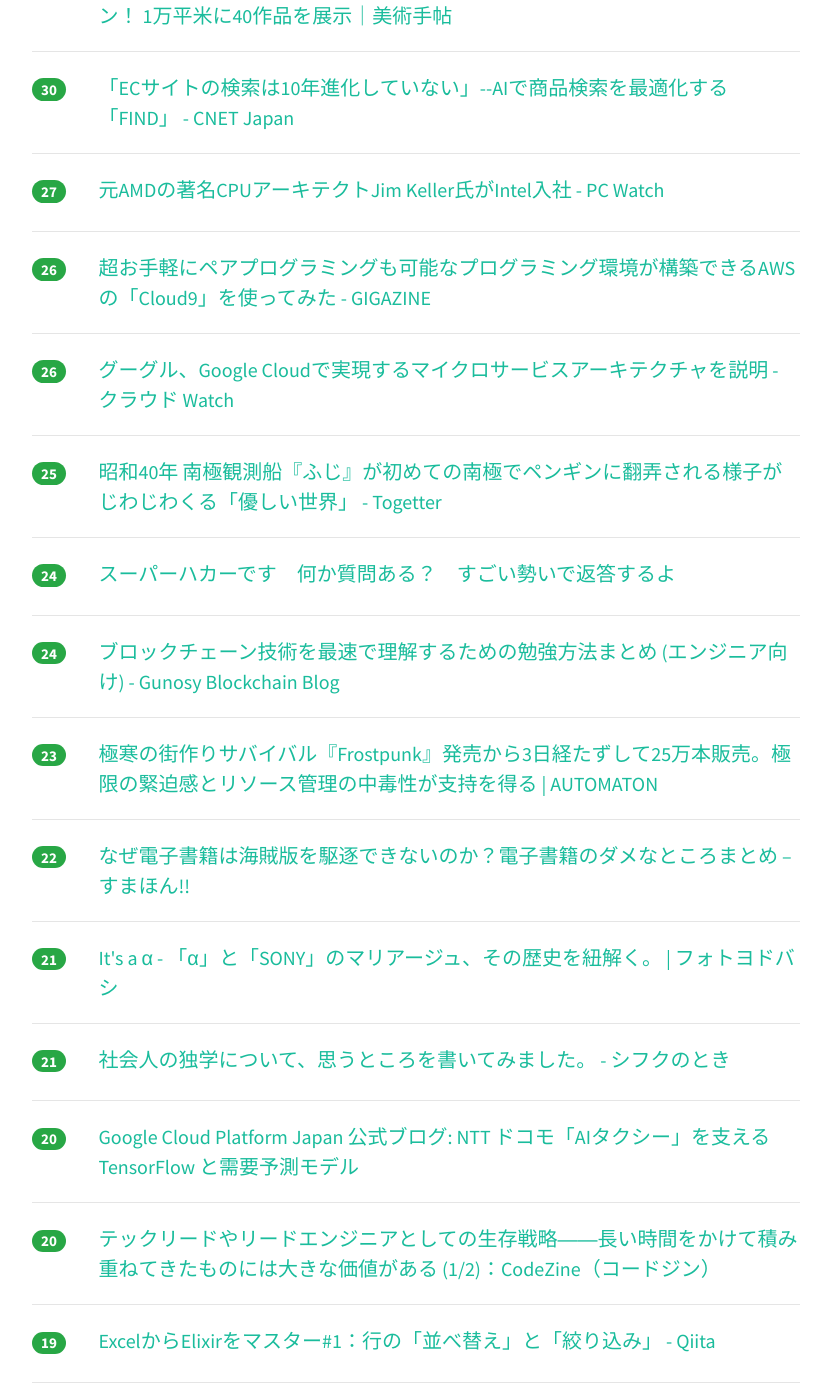
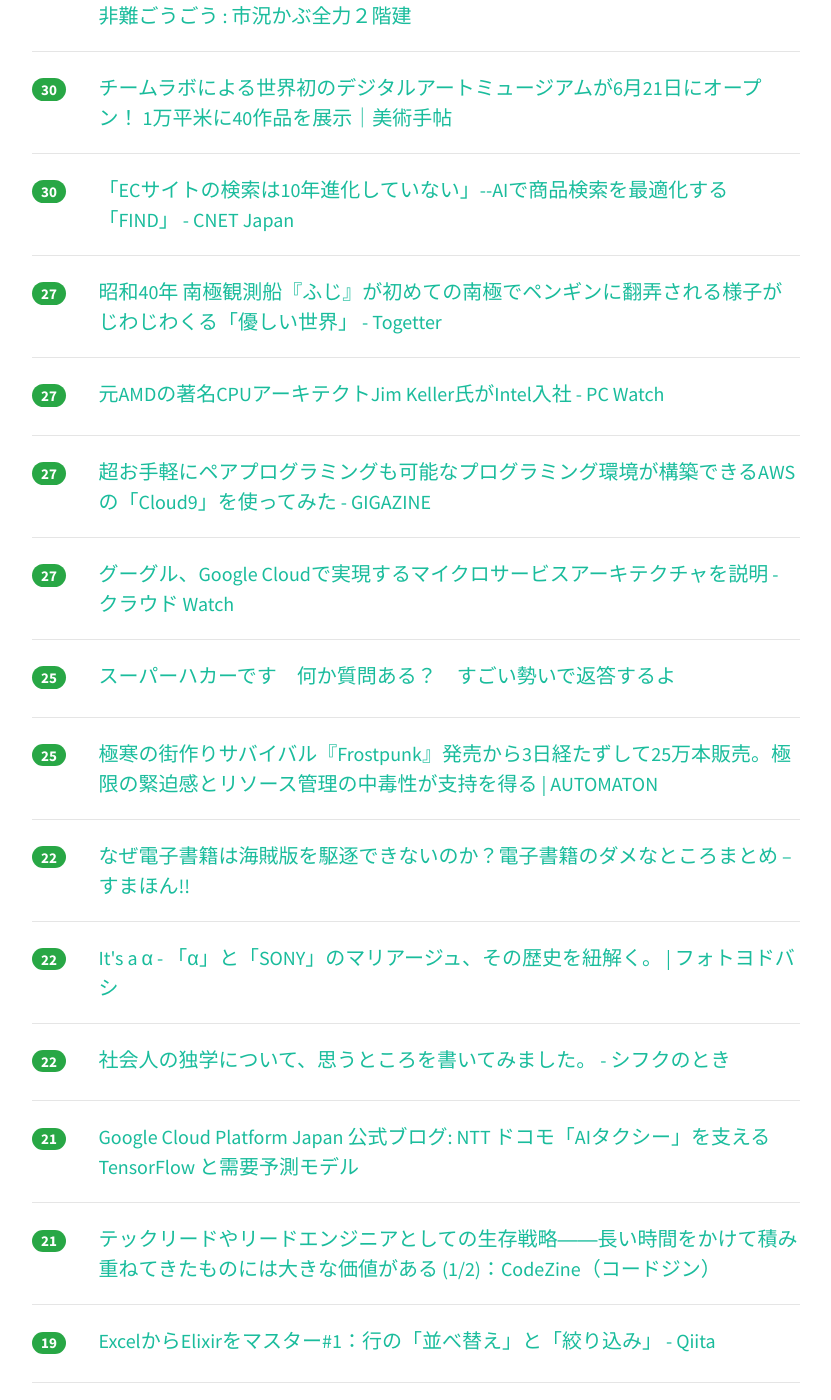
Before and after one commit to yatta47/hatena-matome-site, a Jekyll site: the page built from _posts/2018-04-28-hatena.md, in a window 1280 px wide and 1400 px high, scrolled down 1677 px. Shown: the whole window, without its empty margins (224-1055 px from the left). Built offline with Jekyll 4.4.1, drawn with Linux system fonts in a browser that asks for light colours; nearby versions of some CDN libraries; some of the changed text lies outside the part shown.

Commit message:
Updated 2018-04-28

```diff
--- a/_posts/2018-04-28-hatena.md
+++ b/_posts/2018-04-28-hatena.md
@@ -1,44 +1,44 @@
 ---
 layout: post
 title:  "2018-04-28 はてぶIT"
-date:   2018-04-28 20:01:31
+date:   2018-04-28 21:02:40
 tags: [it-hotentry]
 ---
-48 件のデータあり
+50 件のデータあり
 
 <hr><div class="row">
-<div class="col-1"><span class="badge badge-pill badge-success h2">210</span></div>
+<div class="col-1"><span class="badge badge-pill badge-success h2">218</span></div>
 <div class="col-11"><a href='http://www.beams.co.jp/company/information/detail/229' target='_blank'>＜BEAMS HEART＞＜BEAMS mini＞プリントTシャツ 販売中止及び商品回収のお知らせ | BEAMS</a></div>
 </div>
 <hr>
 <div class="row">
-<div class="col-1"><span class="badge badge-pill badge-success h2">186</span></div>
+<div class="col-1"><span class="badge badge-pill badge-success h2">190</span></div>
 <div class="col-11"><a href='https://gigazine.net/news/20180427-switch-prevent-downgrade-blowing-fuses/' target='_blank'>Nintendo Switchはデバイスを物理的に変更することでシステムソフトウェアのダウングレードを防いでいる - GIGAZINE</a></div>
 </div>
 <hr>
 <div class="row">
-<div class="col-1"><span class="badge badge-pill badge-success h2">118</span></div>
+<div class="col-1"><span class="badge badge-pill badge-success h2">166</span></div>
 <div class="col-11"><a href='https://note.mu/sakamichiyuki/n/ne7a1764119a9' target='_blank'>娯楽を超えたデザイン （UI Crunch #13 娯楽のUI イベントレポート）｜のっち Ryosuke Inoue｜note</a></div>
 </div>
 <hr>
 <div class="row">
-<div class="col-1"><span class="badge badge-pill badge-success h2">114</span></div>
+<div class="col-1"><span class="badge badge-pill badge-success h2">123</span></div>
 <div class="col-11"><a href='http://www.itmedia.co.jp/pcuser/articles/1804/28/news016.html' target='_blank'>Windows 10大型アップデート「April 2018 Update」発表　4月30日に配信開始 - ITmedia PC USER</a></div>
 </div>
 <hr>
 <div class="row">
-<div class="col-1"><span class="badge badge-pill badge-success h2">74</span></div>
+<div class="col-1"><span class="badge badge-pill badge-success h2">94</span></div>
 <div class="col-11"><a href='http://deeplearning.hatenablog.com/entry/unsupervised_machine_translation' target='_blank'>教師なし学習は機械翻訳に魔法をかけるか？ - ディープラーニングブログ</a></div>
 </div>
 <hr>
 <div class="row">
-<div class="col-1"><span class="badge badge-pill badge-success h2">51</span></div>
-<div class="col-11"><a href='https://www.slideshare.net/ShunNukui/ss-94997937' target='_blank'>レコメンドエンジン作成コンテストの勝ち方</a></div>
+<div class="col-1"><span class="badge badge-pill badge-success h2">54</span></div>
+<div class="col-11"><a href='https://www.orefolder.net/blog/2018/04/mineo-data-optimization/' target='_blank'>mineoが通信の最適化を始めたのでMVNO14社21枚のSIMで通信の最適化がされているか試してみた | orefolder.net</a></div>
 </div>
 <hr>
 <div class="row">
-<div class="col-1"><span class="badge badge-pill badge-success h2">45</span></div>
-<div class="col-11"><a href='https://www.orefolder.net/blog/2018/04/mineo-data-optimization/' target='_blank'>mineoが通信の最適化を始めたのでMVNO14社21枚のSIMで通信の最適化がされているか試してみた | orefolder.net</a></div>
+<div class="col-1"><span class="badge badge-pill badge-success h2">54</span></div>
+<div class="col-11"><a href='https://www.slideshare.net/ShunNukui/ss-94997937' target='_blank'>レコメンドエンジン作成コンテストの勝ち方</a></div>
 </div>
 <hr>
 <div class="row">
@@ -47,12 +47,17 @@ tags: [it-hotentry]
 </div>
 <hr>
 <div class="row">
-<div class="col-1"><span class="badge badge-pill badge-success h2">41</span></div>
+<div class="col-1"><span class="badge badge-pill badge-success h2">43</span></div>
 <div class="col-11"><a href='https://github.com/cgoldsby/LoginCritter' target='_blank'>GitHub - cgoldsby/LoginCritter: An animated avatar that responds to text field interactions</a></div>
 </div>
 <hr>
 <div class="row">
-<div class="col-1"><span class="badge badge-pill badge-success h2">39</span></div>
+<div class="col-1"><span class="badge badge-pill badge-success h2">43</span></div>
+<div class="col-11"><a href='http://marketing-campus.jp/lecture/noyan/099.html' target='_blank'>SIerが作ったパッケージが“さっぱり売れない”理由 | ノヤン先生のマーケティング講座 | 講座 | マーケティングキャンパス</a></div>
+</div>
+<hr>
+<div class="row">
+<div class="col-1"><span class="badge badge-pill badge-success h2">40</span></div>
 <div class="col-11"><a href='https://togetter.com/li/1222023' target='_blank'>なんだこの写真…オーストラリアのビーチではイヌがサメ食べてて2匹のヘビがくんずほぐれつしてた - Togetter</a></div>
 </div>
 <hr>
@@ -62,13 +67,13 @@ tags: [it-hotentry]
 </div>
 <hr>
 <div class="row">
-<div class="col-1"><span class="badge badge-pill badge-success h2">36</span></div>
-<div class="col-11"><a href='http://kabumatome.doorblog.jp/archives/65906721.html' target='_blank'>前澤友作のZOZOTOWN、新“ZOZOSUIT”の技術的劣化と外で着づらい水玉化に非難ごうごう : 市況かぶ全力２階建</a></div>
+<div class="col-1"><span class="badge badge-pill badge-success h2">37</span></div>
+<div class="col-11"><a href='http://blockchain.gunosy.io/entry/blockchain-study-summary' target='_blank'>ブロックチェーン技術を最速で理解するための勉強方法まとめ (エンジニア向け) - Gunosy Blockchain Blog</a></div>
 </div>
 <hr>
 <div class="row">
-<div class="col-1"><span class="badge badge-pill badge-success h2">35</span></div>
-<div class="col-11"><a href='http://marketing-campus.jp/lecture/noyan/099.html' target='_blank'>SIerが作ったパッケージが“さっぱり売れない”理由 | ノヤン先生のマーケティング講座 | 講座 | マーケティングキャンパス</a></div>
+<div class="col-1"><span class="badge badge-pill badge-success h2">36</span></div>
+<div class="col-11"><a href='http://kabumatome.doorblog.jp/archives/65906721.html' target='_blank'>前澤友作のZOZOTOWN、新“ZOZOSUIT”の技術的劣化と外で着づらい水玉化に非難ごうごう : 市況かぶ全力２階建</a></div>
 </div>
 <hr>
 <div class="row">
@@ -83,36 +88,31 @@ tags: [it-hotentry]
 <hr>
 <div class="row">
 <div class="col-1"><span class="badge badge-pill badge-success h2">27</span></div>
+<div class="col-11"><a href='https://togetter.com/li/1222176' target='_blank'>昭和40年 南極観測船『ふじ』が初めての南極でペンギンに翻弄される様子がじわじわくる「優しい世界」 - Togetter</a></div>
+</div>
+<hr>
+<div class="row">
+<div class="col-1"><span class="badge badge-pill badge-success h2">27</span></div>
 <div class="col-11"><a href='https://pc.watch.impress.co.jp/docs/news/1119519.html' target='_blank'>元AMDの著名CPUアーキテクトJim Keller氏がIntel入社 - PC Watch</a></div>
 </div>
 <hr>
 <div class="row">
-<div class="col-1"><span class="badge badge-pill badge-success h2">26</span></div>
+<div class="col-1"><span class="badge badge-pill badge-success h2">27</span></div>
 <div class="col-11"><a href='https://gigazine.net/news/20180428-cloud9-aws-ide/' target='_blank'>超お手軽にペアプログラミングも可能なプログラミング環境が構築できるAWSの「Cloud9」を使ってみた - GIGAZINE</a></div>
 </div>
 <hr>
 <div class="row">
-<div class="col-1"><span class="badge badge-pill badge-success h2">26</span></div>
+<div class="col-1"><span class="badge badge-pill badge-success h2">27</span></div>
 <div class="col-11"><a href='https://cloud.watch.impress.co.jp/docs/news/1119618.html' target='_blank'>グーグル、Google Cloudで実現するマイクロサービスアーキテクチャを説明 - クラウド Watch</a></div>
 </div>
 <hr>
 <div class="row">
 <div class="col-1"><span class="badge badge-pill badge-success h2">25</span></div>
-<div class="col-11"><a href='https://togetter.com/li/1222176' target='_blank'>昭和40年 南極観測船『ふじ』が初めての南極でペンギンに翻弄される様子がじわじわくる「優しい世界」 - Togetter</a></div>
-</div>
-<hr>
-<div class="row">
-<div class="col-1"><span class="badge badge-pill badge-success h2">24</span></div>
 <div class="col-11"><a href='https://anond.hatelabo.jp/20180428124907' target='_blank'>スーパーハカーです　何か質問ある？　すごい勢いで返答するよ</a></div>
 </div>
 <hr>
 <div class="row">
-<div class="col-1"><span class="badge badge-pill badge-success h2">24</span></div>
-<div class="col-11"><a href='http://blockchain.gunosy.io/entry/blockchain-study-summary' target='_blank'>ブロックチェーン技術を最速で理解するための勉強方法まとめ (エンジニア向け) - Gunosy Blockchain Blog</a></div>
-</div>
-<hr>
-<div class="row">
-<div class="col-1"><span class="badge badge-pill badge-success h2">23</span></div>
+<div class="col-1"><span class="badge badge-pill badge-success h2">25</span></div>
 <div class="col-11"><a href='http://jp.automaton.am/articles/newsjp/20180428-66911/' target='_blank'>極寒の街作りサバイバル『Frostpunk』発売から3日経たずして25万本販売。極限の緊迫感とリソース管理の中毒性が支持を得る | AUTOMATON</a></div>
 </div>
 <hr>
@@ -122,22 +122,22 @@ tags: [it-hotentry]
 </div>
 <hr>
 <div class="row">
-<div class="col-1"><span class="badge badge-pill badge-success h2">21</span></div>
+<div class="col-1"><span class="badge badge-pill badge-success h2">22</span></div>
 <div class="col-11"><a href='http://photo.yodobashi.com/sony/focus/genealogy/' target='_blank'>It's a α - 「α」と「SONY」のマリアージュ、その歴史を紐解く。 | フォトヨドバシ</a></div>
 </div>
 <hr>
 <div class="row">
-<div class="col-1"><span class="badge badge-pill badge-success h2">21</span></div>
+<div class="col-1"><span class="badge badge-pill badge-success h2">22</span></div>
 <div class="col-11"><a href='http://www.shifukunotoki.xyz/entry/2018/04/28/095506' target='_blank'>社会人の独学について、思うところを書いてみました。 - シフクのとき</a></div>
 </div>
 <hr>
 <div class="row">
-<div class="col-1"><span class="badge badge-pill badge-success h2">20</span></div>
+<div class="col-1"><span class="badge badge-pill badge-success h2">21</span></div>
 <div class="col-11"><a href='https://cloudplatform-jp.googleblog.com/2018/04/ntt-docomo-ai-taxi-tensorflow.html' target='_blank'>Google Cloud Platform Japan 公式ブログ: NTT ドコモ「AIタクシー」を支える TensorFlow と需要予測モデル</a></div>
 </div>
 <hr>
 <div class="row">
-<div class="col-1"><span class="badge badge-pill badge-success h2">20</span></div>
+<div class="col-1"><span class="badge badge-pill badge-success h2">21</span></div>
 <div class="col-11"><a href='https://codezine.jp/article/detail/10779' target='_blank'>テックリードやリードエンジニアとしての生存戦略――長い時間をかけて積み重ねてきたものには大きな価値がある (1/2)：CodeZine（コードジン）</a></div>
 </div>
 <hr>
@@ -152,8 +152,18 @@ tags: [it-hotentry]
 </div>
 <hr>
 <div class="row">
+<div class="col-1"><span class="badge badge-pill badge-success h2">19</span></div>
+<div class="col-11"><a href='https://www3.nhk.or.jp/news/html/20180428/k10011421771000.html' target='_blank'>富士フイルムのゼロックス買収提案は差し止め | NHKニュース</a></div>
+</div>
+<hr>
+<div class="row">
 <div class="col-1"><span class="badge badge-pill badge-success h2">18</span></div>
 <div class="col-11"><a href='https://dc.watch.impress.co.jp/docs/news/1119151.html' target='_blank'>タムロン、フルサイズEマウントレンズ「28-75mm F/2.8 Di III RXD」を正式発表 - デジカメ Watch</a></div>
+</div>
+<hr>
+<div class="row">
+<div class="col-1"><span class="badge badge-pill badge-success h2">18</span></div>
+<div class="col-11"><a href='http://gamewalker.link/column/ui-crunch-nintendo-mariomaker/' target='_blank'>マリオメーカーのUI/UXデザイナーが語る「弱点を克服する娯楽UI」の原点とは | 超ゲームウォーカー!</a></div>
 </div>
 <hr>
 <div class="row">
@@ -167,18 +177,23 @@ tags: [it-hotentry]
 </div>
 <hr>
 <div class="row">
-<div class="col-1"><span class="badge badge-pill badge-success h2">17</span></div>
-<div class="col-11"><a href='https://www3.nhk.or.jp/news/html/20180428/k10011421771000.html' target='_blank'>富士フイルムのゼロックス買収提案は差し止め | NHKニュース</a></div>
+<div class="col-1"><span class="badge badge-pill badge-success h2">16</span></div>
+<div class="col-11"><a href='http://twitter.com/intent/user?user_id=71996998' target='_blank'>@ (@) on Twitter</a></div>
 </div>
 <hr>
 <div class="row">
-<div class="col-1"><span class="badge badge-pill badge-success h2">16</span></div>
-<div class="col-11"><a href='http://gamewalker.link/column/ui-crunch-nintendo-mariomaker/' target='_blank'>マリオメーカーのUI/UXデザイナーが語る「弱点を克服する娯楽UI」の原点とは | 超ゲームウォーカー!</a></div>
+<div class="col-1"><span class="badge badge-pill badge-success h2">15</span></div>
+<div class="col-11"><a href='https://gist.github.com/azu/54313f61b47da4ed1d8e3c2314d2bde5' target='_blank'>AlminとFluxやReduxの違い? · GitHub</a></div>
 </div>
 <hr>
 <div class="row">
 <div class="col-1"><span class="badge badge-pill badge-success h2">15</span></div>
 <div class="col-11"><a href='https://note.mu/noa_design51/n/n9fe7089c2848' target='_blank'>娯楽のUI~人々を笑顔にする任天堂~｜noachan51｜note</a></div>
+</div>
+<hr>
+<div class="row">
+<div class="col-1"><span class="badge badge-pill badge-success h2">15</span></div>
+<div class="col-11"><a href='https://www.benfrederickson.com/github-developer-locations/' target='_blank'>Where Do The World's Software Developers Live?</a></div>
 </div>
 <hr>
 <div class="row">
@@ -193,12 +208,7 @@ tags: [it-hotentry]
 <hr>
 <div class="row">
 <div class="col-1"><span class="badge badge-pill badge-success h2">14</span></div>
-<div class="col-11"><a href='https://gist.github.com/azu/54313f61b47da4ed1d8e3c2314d2bde5' target='_blank'>AlminとFluxやReduxの違い? · GitHub</a></div>
-</div>
-<hr>
-<div class="row">
-<div class="col-1"><span class="badge badge-pill badge-success h2">14</span></div>
-<div class="col-11"><a href='http://twitter.com/intent/user?user_id=71996998' target='_blank'>@ (@) on Twitter</a></div>
+<div class="col-11"><a href='https://yamaki-nyx.hatenablog.com/entry/2018/04/28/090951' target='_blank'>serial experiments の意味 - welcome back to wired</a></div>
 </div>
 <hr>
 <div class="row">
@@ -208,7 +218,7 @@ tags: [it-hotentry]
 <hr>
 <div class="row">
 <div class="col-1"><span class="badge badge-pill badge-success h2">13</span></div>
-<div class="col-11"><a href='https://www.benfrederickson.com/github-developer-locations/' target='_blank'>Where Do The World's Software Developers Live?</a></div>
+<div class="col-11"><a href='https://jp.techcrunch.com/2018/04/28/2018-04-27-apple-is-reportedly-building-an-insane-16k-vr-headset/' target='_blank'>Appleが8+8=16Kの超精細VRヘッドセットを開発中か | TechCrunch Japan</a></div>
 </div>
 <hr>
 <div class="row">
@@ -223,7 +233,7 @@ tags: [it-hotentry]
 <hr>
 <div class="row">
 <div class="col-1"><span class="badge badge-pill badge-success h2">12</span></div>
-<div class="col-11"><a href='https://yamaki-nyx.hatenablog.com/entry/2018/04/28/090951' target='_blank'>serial experiments の意味 - welcome back to wired</a></div>
+<div class="col-11"><a href='http://raphine.hatenablog.com/entry/2018/04/28/114749' target='_blank'>普通の中高生でも簡単にOS分野で強くなる方法 - livaの雑記帳</a></div>
 </div>
 <hr>
 <div class="row">
@@ -232,13 +242,13 @@ tags: [it-hotentry]
 </div>
 <hr>
 <div class="row">
-<div class="col-1"><span class="badge badge-pill badge-success h2">11</span></div>
-<div class="col-11"><a href='https://jp.techcrunch.com/2018/04/28/2018-04-27-apple-is-reportedly-building-an-insane-16k-vr-headset/' target='_blank'>Appleが8+8=16Kの超精細VRヘッドセットを開発中か | TechCrunch Japan</a></div>
+<div class="col-1"><span class="badge badge-pill badge-success h2">9</span></div>
+<div class="col-11"><a href='http://twitter.com/realdonaldtrump/status/989820401596366849' target='_blank'>Donald J. Trumpさんのツイート: "KOREAN WAR TO END! The United States, and all of its GREAT people, should be very proud of what is now taking place in Korea!"</a></div>
 </div>
 <hr>
 <div class="row">
 <div class="col-1"><span class="badge badge-pill badge-success h2">9</span></div>
-<div class="col-11"><a href='http://twitter.com/realdonaldtrump/status/989820401596366849' target='_blank'>Donald J. Trumpさんのツイート: "KOREAN WAR TO END! The United States, and all of its GREAT people, should be very proud of what is now taking place in Korea!"</a></div>
+<div class="col-11"><a href='http://twitter.com/sunafukin99/status/989608740444823552' target='_blank'>ふくろうKKO@抵抗勢力さんのツイート: "民意が緊縮を歓迎しそれが政治に反映されて日本経済がおかしくなったのだから自業自得と言えそうだけど、民主主義だから仕方がないとも言えるん</a></div>
 </div>
 <hr>
 <div class="row">
```
